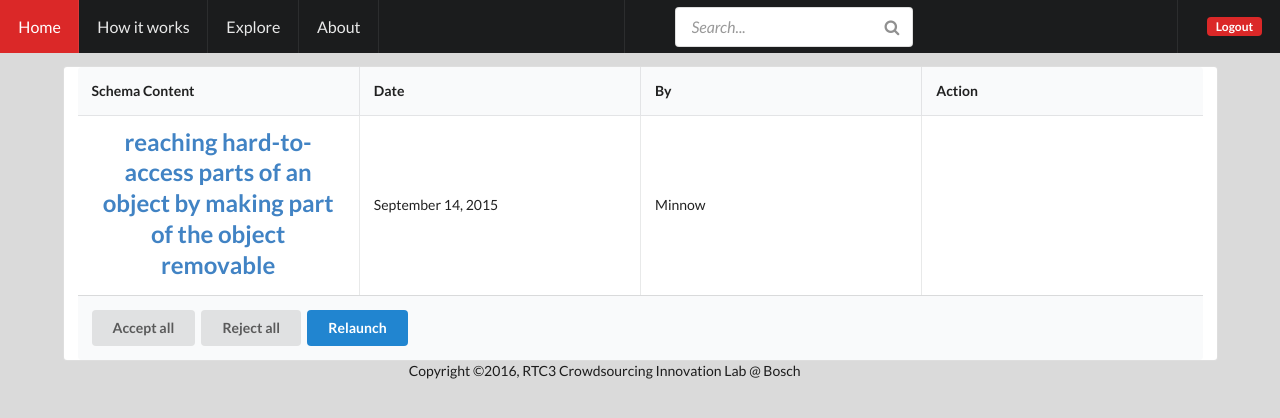
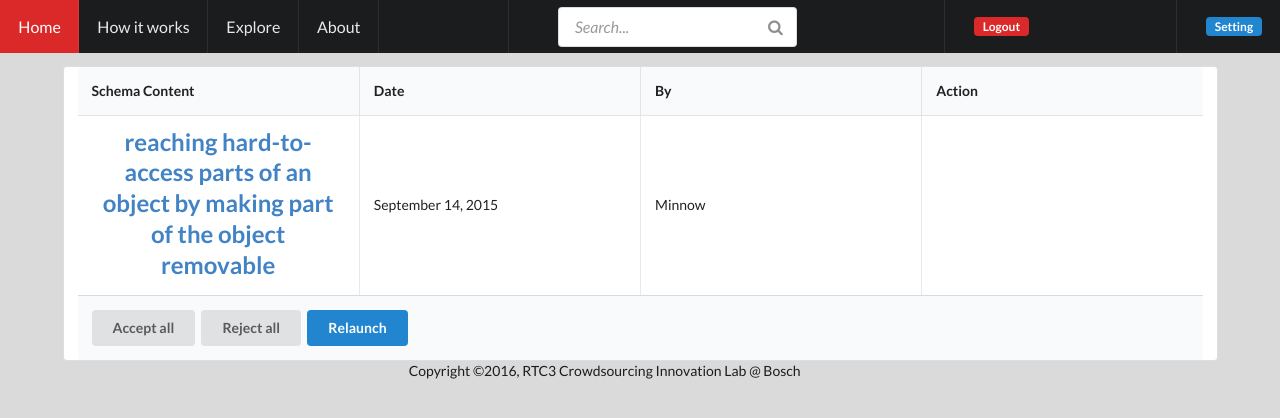
Before and after one commit to srkrish2/innovation17, a Python web app: template templates/schemas.html in a window 1280 px wide. Shown: the top 418 px of the page. Run offline with Jinja, Linux system fonts and the light colour scheme; the template is opened without the code that fills it, so the values that code supplies are empty.

Commit message:
update schema periodically

```diff
--- a/templates/base.html
+++ b/templates/base.html
@@ -39,6 +39,9 @@
       <div class="item right">
         <a href='/logout' class='ui red label'>Logout</a>
       </div>
+      <div class="item right">
+        <a href='/profile_info' class='ui blue label'>Setting</a>
+      </div>
     </div>
   </div>
   {% block content %}{% endblock %}
```
Also changed, not shown: public/assets/js/problems.js.
